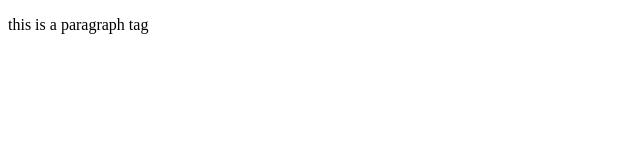
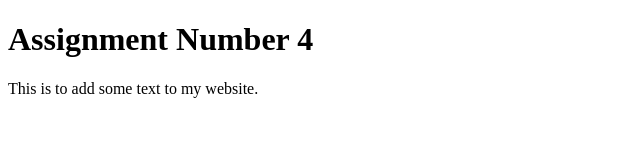
Before and after one commit to feleeshh14/MART341-WebDesign, a plain HTML site: page assignment-04/index.html in a window 1280 px wide. Shown: the whole page, without its empty margins (0-640 px from the left). Drawn offline with Linux system fonts and the light colour scheme.

Commit message:
assingment4attempt2

```diff
--- a/assignment-04/index.html
+++ b/assignment-04/index.html
@@ -1,2 +1,16 @@
 <!DOCTYPE html>
-<p>this is a paragraph tag</p>
+<hmtl>
+    <head>
+        <title>
+            Felicia's Awesome Website!
+        </title>
+    </head>
+    <body>
+        <h1>
+            Assignment Number 4
+        </h1>
+         <p>
+        This is to add some text to my website.
+        </p>
+    </body>
+</hmtl>
```
Also changed, not shown: assignment-04/images/Screen Shot 2023-02-19 at 6.10.52 PM.png (added), 1 other file.
